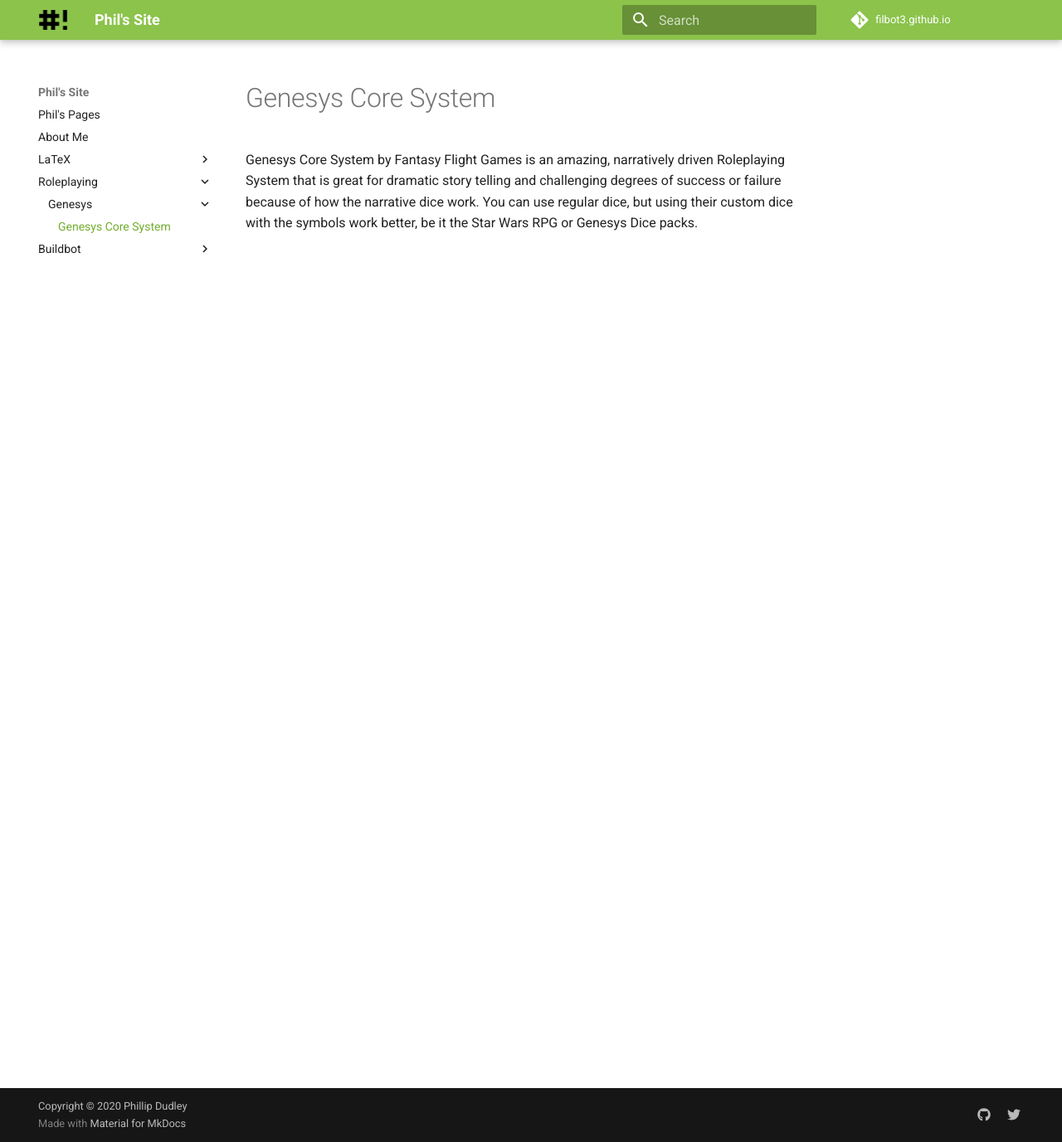
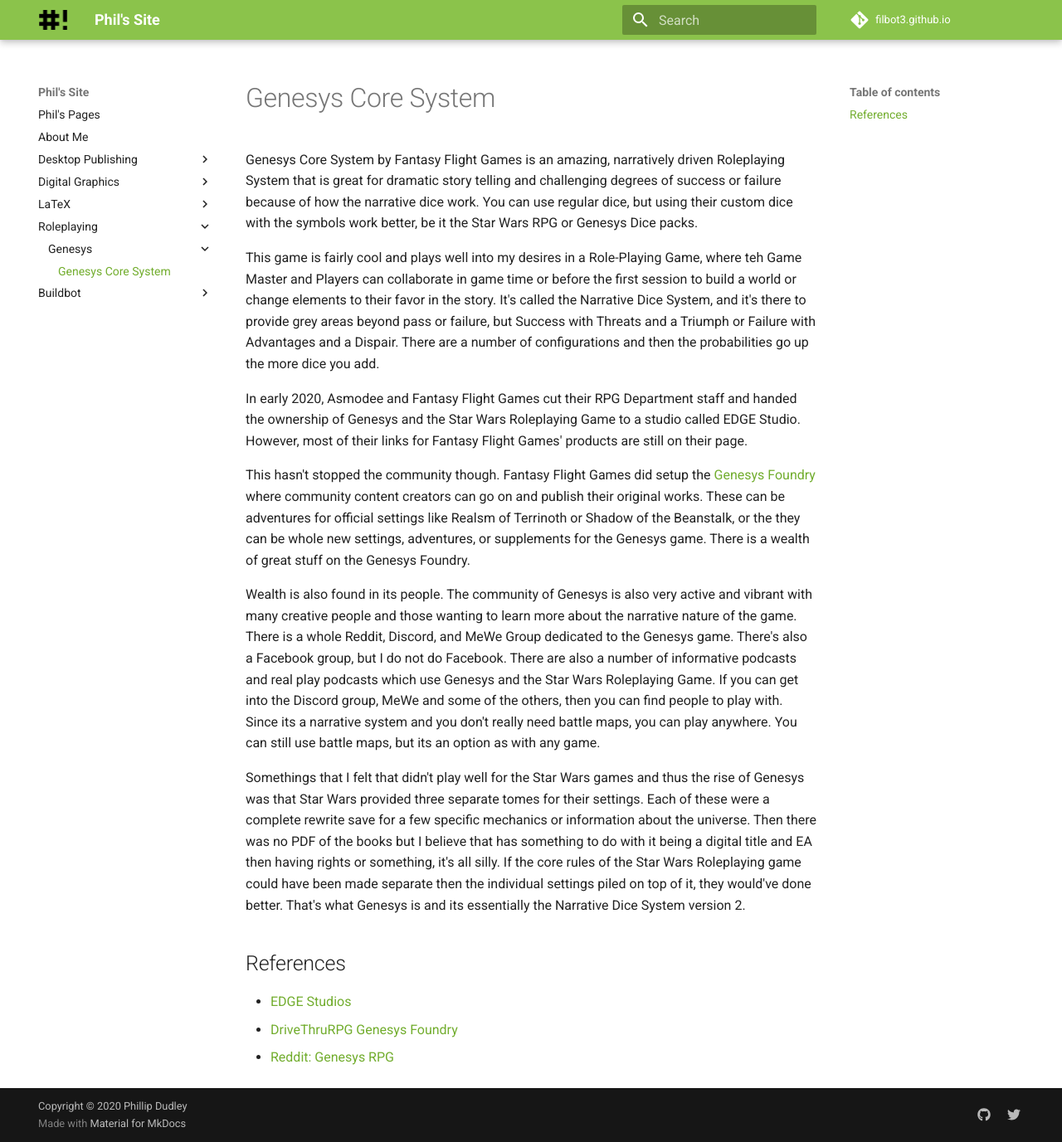
Before and after one commit to FilBot3/filbot3_github_io_source, an MkDocs documentation site: the page built from docs/Roleplaying/Genesys/README.md, in a window 1280 px wide and 1377 px high. Shown: the whole window at 83% size. Built offline with MkDocs 1.6.1 and Material for MkDocs 9.7.7, drawn with Linux system fonts in a browser that asks for light colours; comment, search, counter and statistics services are not loaded.

Commit message:
Updated some of the older documentation and then made some new ones.

```diff
--- a/docs/Roleplaying/Genesys/README.md
+++ b/docs/Roleplaying/Genesys/README.md
@@ -1,3 +1,54 @@
 # Genesys Core System
 
-Genesys Core System by Fantasy Flight Games is an amazing, narratively driven Roleplaying System that is great for dramatic story telling and challenging degrees of success or failure because of how the narrative dice work. You can use regular dice, but using their custom dice with the symbols work better, be it the Star Wars RPG or Genesys Dice packs.
+Genesys Core System by Fantasy Flight Games is an amazing, narratively driven
+Roleplaying System that is great for dramatic story telling and challenging
+degrees of success or failure because of how the narrative dice work. You can
+use regular dice, but using their custom dice with the symbols work better, be
+it the Star Wars RPG or Genesys Dice packs.
+
+This game is fairly cool and plays well into my desires in a Role-Playing Game,
+where teh Game Master and Players can collaborate in game time or before the
+first session to build a world or change elements to their favor in the story.
+It's called the Narrative Dice System, and it's there to provide grey areas
+beyond pass or failure, but Success with Threats and a Triumph or Failure with
+Advantages and a Dispair. There are a number of configurations and then the
+probabilities go up the more dice you add.
+
+In early 2020, Asmodee and Fantasy Flight Games cut their RPG Department staff
+and handed the ownership of Genesys and the Star Wars Roleplaying Game to a
+studio called EDGE Studio. However, most of their links for Fantasy Flight
+Games' products are still on their page.
+
+This hasn't stopped the community though. Fantasy Flight Games did setup the
+[Genesys Foundry](https://www.drivethrurpg.com/cc/27/genesys-foundry) where
+community content creators can go on and publish their original works. These
+can be adventures for official settings like Realsm of Terrinoth or Shadow of
+the Beanstalk, or the they can be whole new settings, adventures, or supplements
+for the Genesys game. There is a wealth of great stuff on the Genesys Foundry.
+
+Wealth is also found in its people. The community of Genesys is also very
+active and vibrant with many creative people and those wanting to learn more
+about the narrative nature of the game. There is a whole Reddit, Discord, and
+MeWe Group dedicated to the Genesys game. There's also a Facebook group, but I
+do not do Facebook. There are also a number of informative podcasts and real
+play podcasts which use Genesys and the Star Wars Roleplaying Game. If you can
+get into the Discord group, MeWe and some of the others, then you can find
+people to play with. Since its a narrative system and you don't really need
+battle maps, you can play anywhere. You can still use battle maps, but its
+an option as with any game.
+
+Somethings that I felt that didn't play well for the Star Wars games and thus
+the rise of Genesys was that Star Wars provided three separate tomes for their
+settings. Each of these were a complete rewrite save for a few specific
+mechanics or information about the universe. Then there was no PDF of the books
+but I believe that has something to do with it being a digital title and EA
+then having rights or something, it's all silly. If the core rules of the Star
+Wars Roleplaying game could have been made separate then the individual
+settings piled on top of it, they would've done better. That's what Genesys is
+and its essentially the Narrative Dice System version 2.
+
+## References
+
+* [EDGE Studios](https://edge-studio.net/)
+* [DriveThruRPG Genesys Foundry](https://www.drivethrurpg.com/cc/27/genesys-foundry)
+* [Reddit: Genesys RPG](https://www.reddit.com/r/genesysrpg/)
```
Also changed, not shown: docs/Desktop Publishing/Affinity Publisher.md (added, +34 -0 lines), docs/Desktop Publishing/Scribus.md (added, +55 -0 lines), docs/Digital Graphics/Affinity Designer.md (added, +3 -0 lines), docs/Digital Graphics/Inkscape.md (added, +3 -0 lines), docs/LaTeX/README.md (+13 -0 lines), 1 other file.
